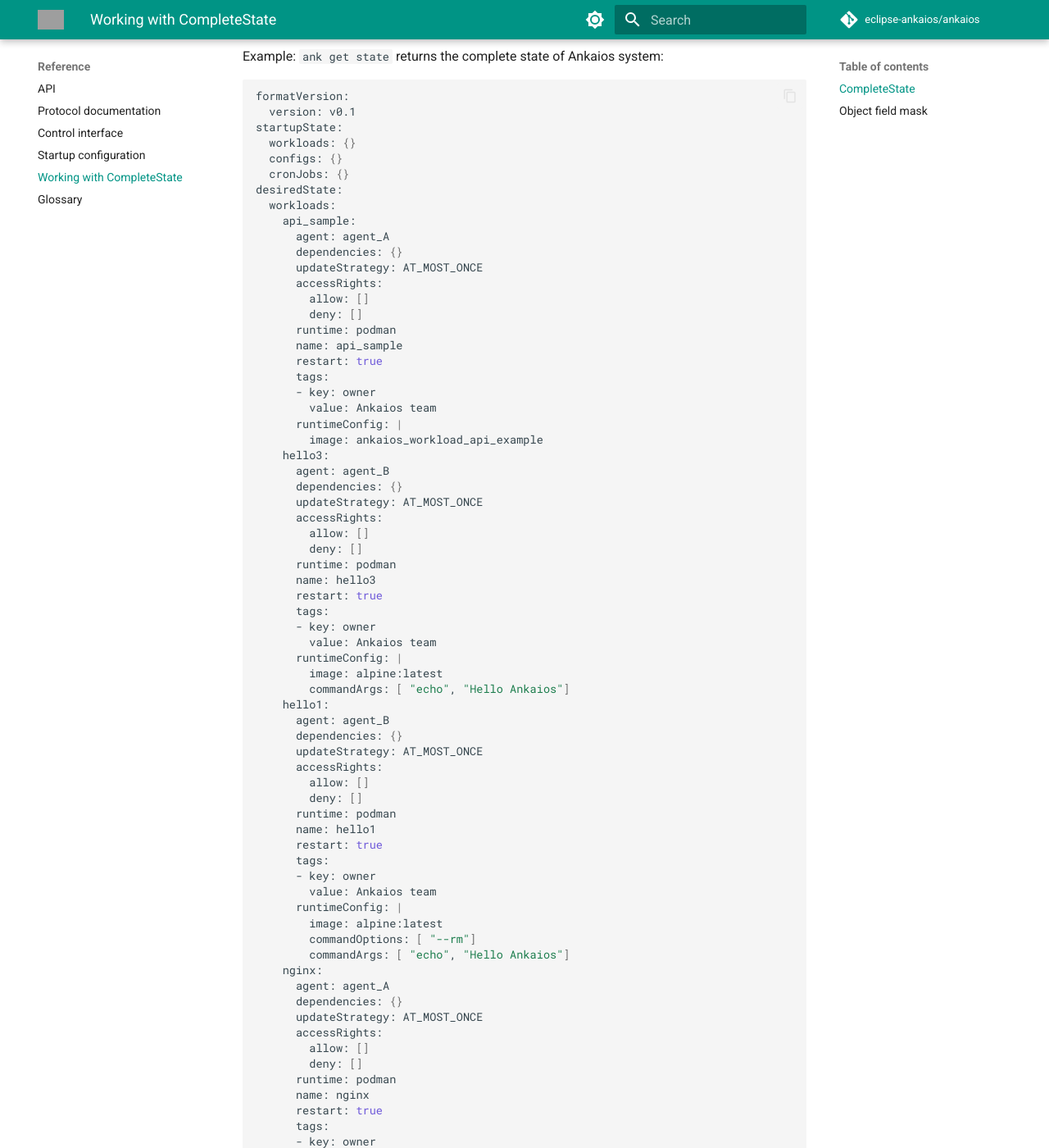
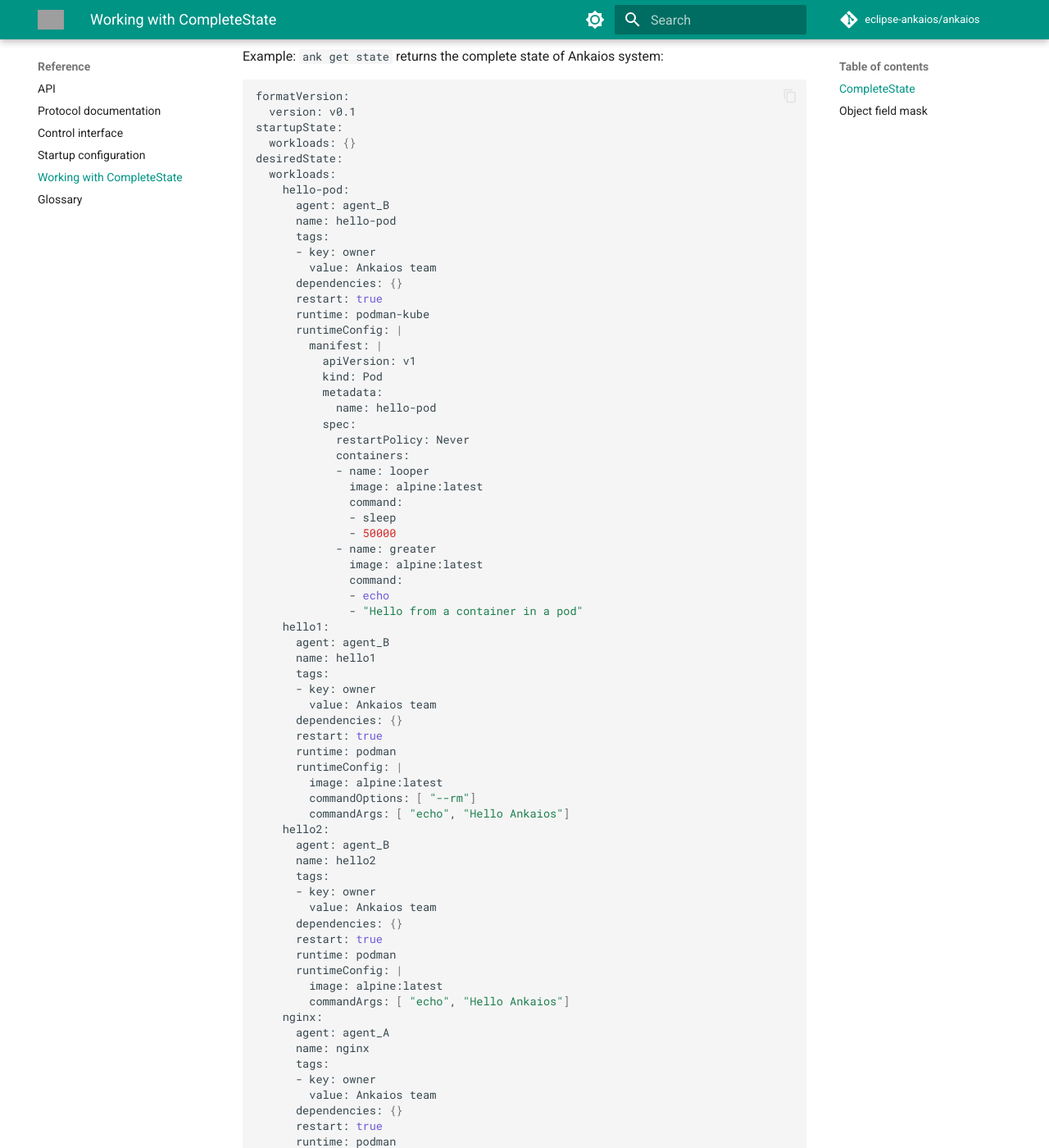
Before and after one commit to eclipse-ankaios/ankaios, an MkDocs documentation site: the page built from doc/docs/reference/complete-state.md, in a window 1280 px wide and 1400 px high, scrolled down 418 px. Shown: the whole window at 82% size. Built offline with MkDocs 1.6.1 and Material for MkDocs 9.7.7, drawn with Linux system fonts in a browser that asks for light colours; comment, search, counter and statistics services are not loaded; the version menu is left out; some of the changed text lies outside the part shown; grey boxes are pictures that could not be loaded.

Commit message:
Update the user documentation
Issue-Id: #164

````diff
--- a/doc/docs/reference/complete-state.md
+++ b/doc/docs/reference/complete-state.md
@@ -11,92 +11,73 @@
   version: v0.1
 startupState:
   workloads: {}
-  configs: {}
-  cronJobs: {}
 desiredState:
   workloads:
-    api_sample:
-      agent: agent_A
-      dependencies: {}
-      updateStrategy: AT_MOST_ONCE
-      accessRights:
-        allow: []
-        deny: []
-      runtime: podman
-      name: api_sample
-      restart: true
+    hello-pod:
+      agent: agent_B
+      name: hello-pod
       tags:
       - key: owner
         value: Ankaios team
+      dependencies: {}
+      restart: true
+      runtime: podman-kube
       runtimeConfig: |
-        image: ankaios_workload_api_example
-    hello3:
+        manifest: |
+          apiVersion: v1
+          kind: Pod
+          metadata:
+            name: hello-pod
+          spec:
+            restartPolicy: Never
+            containers:
+            - name: looper
+              image: alpine:latest
+              command:
+              - sleep
+              - 50000
+            - name: greater
+              image: alpine:latest
+              command:
+              - echo
+              - "Hello from a container in a pod"
+    hello1:
       agent: agent_B
-      dependencies: {}
-      updateStrategy: AT_MOST_ONCE
-      accessRights:
-        allow: []
-        deny: []
-      runtime: podman
-      name: hello3
-      restart: true
+      name: hello1
       tags:
       - key: owner
         value: Ankaios team
-      runtimeConfig: |
-        image: alpine:latest
-        commandArgs: [ "echo", "Hello Ankaios"]
-    hello1:
-      agent: agent_B
       dependencies: {}
-      updateStrategy: AT_MOST_ONCE
-      accessRights:
-        allow: []
-        deny: []
+      restart: true
       runtime: podman
-      name: hello1
-      restart: true
-      tags:
-      - key: owner
-        value: Ankaios team
       runtimeConfig: |
         image: alpine:latest
         commandOptions: [ "--rm"]
         commandArgs: [ "echo", "Hello Ankaios"]
-    nginx:
-      agent: agent_A
-      dependencies: {}
-      updateStrategy: AT_MOST_ONCE
-      accessRights:
-        allow: []
-        deny: []
-      runtime: podman
-      name: nginx
-      restart: true
+    hello2:
+      agent: agent_B
+      name: hello2
       tags:
       - key: owner
         value: Ankaios team
+      dependencies: {}
+      restart: true
+      runtime: podman
+      runtimeConfig: |
+        image: alpine:latest
+        commandArgs: [ "echo", "Hello Ankaios"]
+    nginx:
+      agent: agent_A
+      name: nginx
+      tags:
+      - key: owner
+        value: Ankaios team
+      dependencies: {}
+      restart: true
+      runtime: podman
       runtimeConfig: |
         image: docker.io/nginx:latest
         commandOptions: ["-p", "8081:80"]
-    hello2:
-      agent: agent_B
-      dependencies: {}
-      updateStrategy: AT_MOST_ONCE
-      accessRights:
-        allow: []
-        deny: []
-      runtime: podman
-      name: hello2
-      restart: true
-      tags:
-      - key: owner
-        value: Ankaios team
-      runtimeConfig: |
-        image: alpine:latest
-        commandArgs: [ "echo", "Hello Ankaios"]
-  configs: {}
-  cronJobs: {}
 workloadStates: []
 ```
 
@@ -123,26 +104,22 @@
 1. Example: `ank get state desiredState.workloads.nginx` returns only the information about nginx workload:
 
    ```yaml
-   formatVersion:
-     version: v0.1
-   desiredState:
-     workloads:
-       nginx:
-         agent: agent_A
-         dependencies: {}
-         updateStrategy: AT_MOST_ONCE
-          accessRights:
-           allow: []
-           deny: []
-         runtime: podman
-         name: nginx
-         restart: true
-         tags:
-         - key: owner
+    formatVersion:
+      version: v0.1
+    desiredState:
+      workloads:
+        nginx:
+          agent: agent_A
+          name: nginx
+          tags:
+          - key: owner
             value: Ankaios team
-         runtimeConfig: |
-           image: docker.io/nginx:latest
-           commandOptions: ["-p", "8081:80"]
+          dependencies: {}
+          restart: true
+          runtime: podman
+          runtimeConfig: |
+            image: docker.io/nginx:latest
+            commandOptions: ["-p", "8081:80"]
    ```
 
 2. Example `ank get state desiredState.workloads.nginx.runtimeConfig` returns only the runtime configuration of nginx workload:
````
Also changed, not shown: doc/docs/reference/control-interface.md (+0 -4 lines), doc/docs/reference/startup-configuration.md (+0 -22 lines), doc/docs/usage/quickstart.md (+12 -18 lines).
